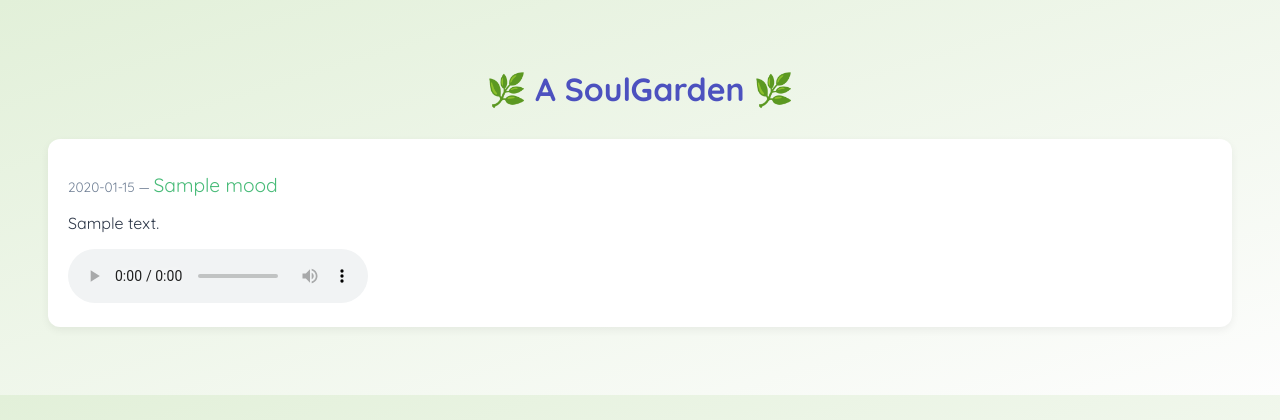
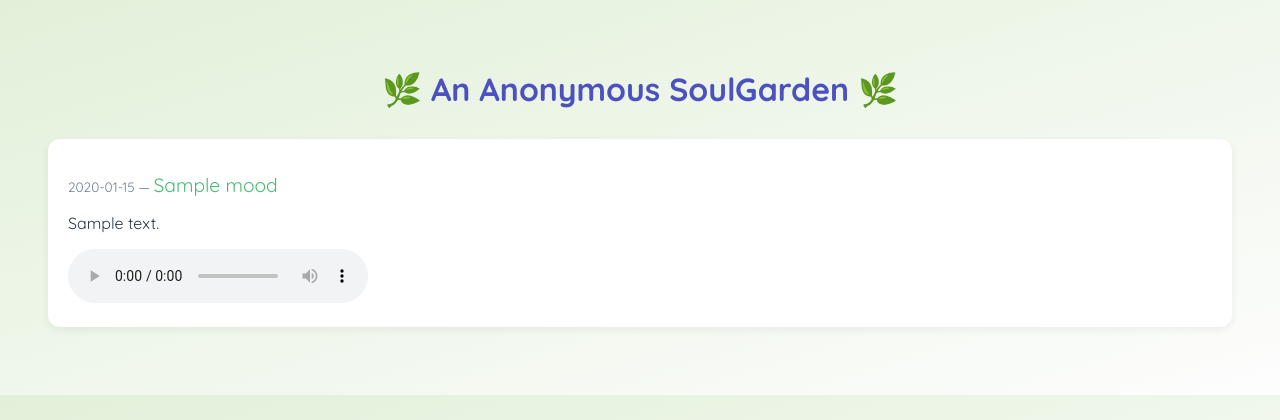
Before and after one commit to garvboiiiii/SoulGarden, a Flask app: template templates/visit_garden.html in a window 1280 px wide. Shown: the top 420 px of the page. Run offline with Flask 3, Linux system fonts and the light colour scheme; the template is opened without the code that fills it: most values are stand-ins (such as "Sample title", 1, 10 or a date in 2020).

Commit message:
Update visit_garden.html

```diff
--- a/templates/visit_garden.html
+++ b/templates/visit_garden.html
@@ -1,7 +1,7 @@
 <!DOCTYPE html>
 <html>
 <head>
-  <title>🪴 Visiting a SoulGarden 🪴</title>
+  <title>🌸 Visiting a SoulGarden 🌸</title>
   <link href="https://fonts.googleapis.com/css2?family=Quicksand:wght@400;700&display=swap" rel="stylesheet">
   <style>
     body {
@@ -42,7 +42,7 @@
 </head>
 <body>
 
-  <h1>🌿 A SoulGarden 🌿</h1>
+  <h1>🌿 An Anonymous SoulGarden 🌿</h1>
 
   {% for mem in memories %}
   <div class="memory">
```
